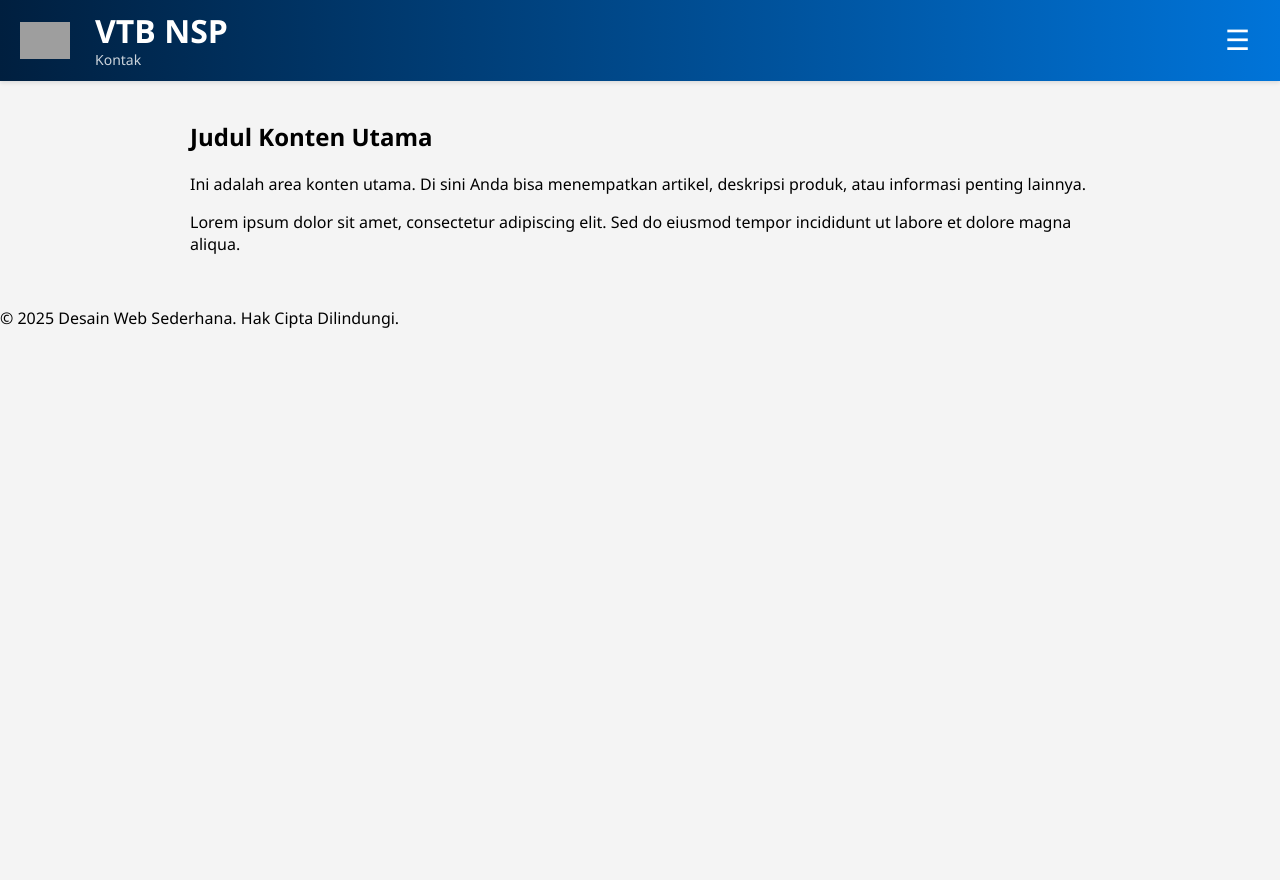
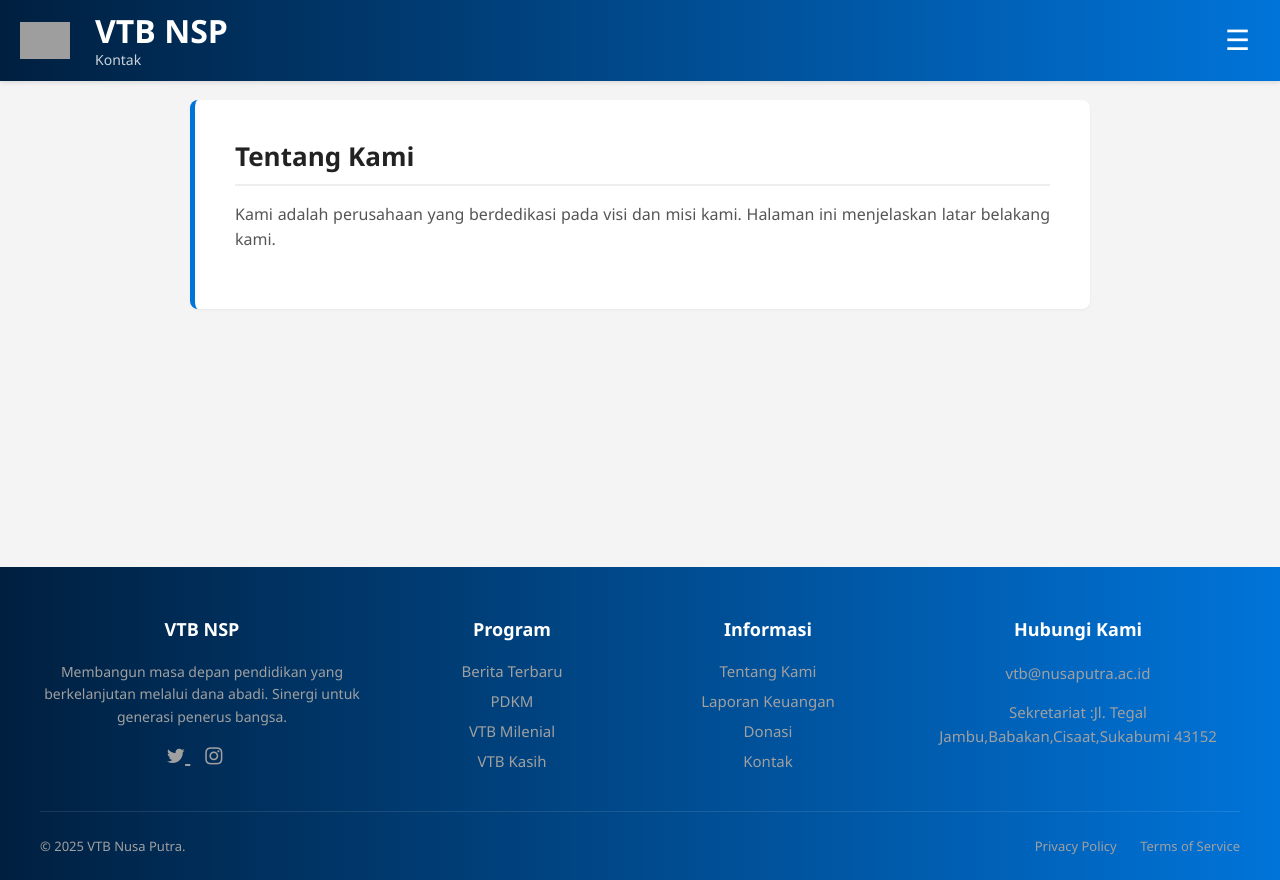
Before and after one commit to Sailerry17/VTB, a plain HTML site: page frontend/kontak.html in a window 1280 px wide. Before the commit the page ends 800 px from the top, so only its background shows below. Drawn offline with Linux system fonts and the light colour scheme; grey boxes are pictures that could not be loaded.

Commit message:
Update Device 2

```diff
--- /dev/null
+++ b/frontend/assets/css/footer.css
@@ -0,0 +1,124 @@
+/* ========================================================== */
+/* FOOTER MULTI-KOLOM (GAYA NPUFUND)     */
+/* ========================================================== */
+.footer {
+    background-color: #0b1527;
+    color: #f1f1f1;
+    padding: 50px 20px 20px;
+    margin-top: 30px;
+}
+
+.footer-container {
+    max-width: 1200px;
+    margin: 0 auto;
+}
+
+.footer-grid {
+    display: grid;
+    grid-template-columns: 1.5fr 1fr 1fr 1.5fr;
+    gap: 40px;
+    padding-bottom: 30px;
+    margin-bottom: 20px;
+    border-bottom: 1px solid rgba(255, 255, 255, 0.1);
+}
+
+.footer-title {
+    font-size: 18px;
+    font-weight: bold;
+    color: white;
+    margin-top: 0;
+    margin-bottom: 20px;
+}
+
+/* Kolom Info (Kolom 1) */
+.col-info .footer-desc {
+    font-size: 14px;
+    line-height: 1.6;
+    color: #a0a0a0;
+}
+
+.social-links a {
+    color: #a0a0a0;
+    font-size: 20px;
+    margin-right: 15px;
+    transition: color 0.3s;
+}
+
+.social-links a:hover {
+    color: #0074D9;
+}
+
+/* Kolom Link (Kolom 2 & 3) */
+.col-links ul {
+    list-style: none;
+    padding: 0;
+    margin: 0;
+}
+
+.col-links ul li {
+    margin-bottom: 10px;
+}
+
+.col-links ul li a {
+    color: #a0a0a0;
+    text-decoration: none;
+    font-size: 15px;
+    transition: color 0.3s;
+    display: block;
+}
+
+.col-links ul li a:hover {
+    color: white;
+}
+
+/* Kolom Kontak (Kolom 4) */
+.col-kontak p {
+    color: #a0a0a0;
+    font-size: 15px;
+    line-height: 1.6;
+}
+
+/* Baris Bawah (Copyright & Legal) */
+.footer-bottom {
+    display: flex;
+    justify-content: space-between;
+    align-items: center;
+    flex-wrap: wrap;
+    font-size: 13px;
+    color: #a0a0a0;
+}
+
+.footer-bottom .copyright {
+    margin: 5px 0;
+}
+
+.footer-legal a {
+    color: #a0a0a0;
+    text-decoration: none;
+    margin-left: 20px;
+    transition: color 0.3s;
+}
+
+.footer-legal a:hover {
+    color: white;
+}
+
+/* --- Media Queries untuk Responsif --- */
+@media (max-width: 900px) {
+    .footer-grid {
+        grid-template-columns: 1fr 1fr;
+    }
+}
+
+@media (max-width: 600px) {
+    .footer-grid {
+        grid-template-columns: 1fr;
+    }
+    .footer-bottom {
+        flex-direction: column;
+        text-align: center;
+    }
+    .footer-legal a {
+        margin: 5px 10px;
+    }
+}
--- a/frontend/assets/css/style.css
+++ b/frontend/assets/css/style.css
@@ -7,6 +7,12 @@ body {
     background-color: #f4f4f4;
     /* Memberi ruang yang cukup untuk header fixed (tinggi header + jarak ekstra, total 80px) */
     padding-top: 80px;
+
+    /* === PERUBAHAN STICKY FOOTER === */
+    min-height: 100vh; /* Memastikan body setinggi minimal viewport */
+    display: flex; /* Mengaktifkan Flexbox */
+    flex-direction: column; /* Mengatur item menumpuk secara vertikal */
+    /* =============================== */
 }
 
 /* ========================================================== */
@@ -128,6 +134,10 @@ main {
     /* Margin dan Padding-top sudah diatur oleh BODY, jadi di sini 0 */
 }
 
+.main-content {
+    flex: 1;   /* konten mendorong footer ke bawah */
+}
+
 /* Aturan dasar yang berlaku untuk SEMUA kolom konten */
 #beranda,
 #tentang,
--- /dev/null
+++ b/frontend/assets/js/footer.js
@@ -0,0 +1,33 @@
+document.addEventListener('DOMContentLoaded', function () {
+    // Fungsi untuk memuat konten footer dari file footer.html
+    function loadFooter() {
+        // PERHATIAN: Pastikan path ini benar relatif terhadap file HTML Anda
+        // Di sini diasumsikan file HTML dan folder 'includes' berada di level yang sama.
+        const footerPath = 'includes/footer.html';
+
+        fetch(footerPath)
+            .then(response => {
+                if (!response.ok) {
+                    throw new Error('Gagal memuat file footer. Status: ' + response.status);
+                }
+                return response.text();
+            })
+            .then(html => {
+                const footerPlaceholder = document.getElementById('footer-placeholder');
+                if (footerPlaceholder) {
+                    // Masukkan konten HTML footer ke placeholder
+                    footerPlaceholder.innerHTML = html;
+                }
+            })
+            .catch(error => {
+                console.error('Error memuat footer:', error);
+                const footerPlaceholder = document.getElementById('footer-placeholder');
+                if (footerPlaceholder) {
+                    footerPlaceholder.innerHTML = '<footer class="footer" style="background-color: red; color: white; padding: 15px;">Error: Gagal memuat footer. Lihat console untuk detail.</footer>';
+                }
+            });
+    }
+
+    // Panggil fungsi loadFooter saat halaman dimuat
+    loadFooter();
+});
--- /dev/null
+++ b/frontend/includes/footer.html
@@ -0,0 +1,56 @@
+<footer class="footer">
+    <div class="footer-container">
+        <div class="footer-grid">
+
+            <div class="col-info">
+                <h3 class="footer-title">VTB NSP</h3>
+                <p class="footer-desc">
+                    Membangun masa depan pendidikan yang berkelanjutan melalui dana abadi. Sinergi untuk generasi penerus bangsa.
+                </p>
+                <div class="social-links">
+                    <a href="#" aria-label="Twitter">
+                        <i class="fa fa-twitter"></i>
+                    </a>
+                    <a href="#" aria-label="Instagram">
+                        <i class="fa fa-instagram"></i>
+                    </a>
+                </div>
+            </div>
+
+            <div class="col-links">
+                <h3 class="footer-title">Program</h3>
+                <ul>
+                    <li><a href="berita.html">Berita Terbaru</a></li>
+                    <li><a href="#">PDKM</a></li>
+                    <li><a href="#">VTB Milenial</a></li>
+                    <li><a href="#">VTB Kasih</a></li>
+                </ul>
+            </div>
+
+            <div class="col-links">
+                <h3 class="footer-title">Informasi</h3>
+                <ul>
+                    <li><a href="about.html">Tentang Kami</a></li>
+                    <li><a href="#">Laporan Keuangan</a></li>
+                    <li><a href="donasi.html">Donasi</a></li>
+                    <li><a href="kontak.html">Kontak</a></li>
+                </ul>
+            </div>
+
+            <div class="col-kontak">
+                <h3 class="footer-title">Hubungi Kami</h3>
+                <p>vtb@nusaputra.ac.id</p>
+                <p>Sekretariat :Jl. Tegal Jambu,Babakan,Cisaat,Sukabumi 43152</p>
+            </div>
+
+        </div>
+
+        <div class="footer-bottom">
+            <p class="copyright">© 2025 VTB Nusa Putra.</p>
+            <div class="footer-legal">
+                <a href="#">Privacy Policy</a>
+                <a href="#">Terms of Service</a>
+            </div>
+        </div>
+    </div>
+</footer>
--- a/frontend/kontak.html
+++ b/frontend/kontak.html
@@ -4,12 +4,17 @@
 <head>
     <meta charset="UTF-8">
     <meta name="viewport" content="width=device-width, initial-scale=1.0">
-    <title>Web VTB</title>
+    <title>VTB NSP - Kontak</title>
+
     <link rel="stylesheet" href="assets/css/style.css">
+
+    <link rel="stylesheet" href="assets/css/footer.css">
+
+    <link rel="stylesheet" href="https://cdnjs.cloudflare.com/ajax/libs/font-awesome/4.7.0/css/font-awesome.min.css">
 </head>
 
 <body>
-
+    <div class="main-content">
         <header>
             <img src="assets/img/Logo-VTB.png" alt="Logo-VTB" class="header-logo">
             <div class="header-text">
@@ -26,36 +31,32 @@
             <ul>
                 <li><a href="index.html">Beranda</a></li>
                 <li><a href="berita.html">Berita</a></li>
+                <li><a href="galeri.html">Galeri</a></li>
+                <li><a href="donasi.html">Donasi</a></li>
                 <li><a href="about.html">Tentang Kami</a></li>
-            <li><a href="donasi.html">Donasi</a></li>
-            <li><a href="kontak.html">Kontak</a></li>
+                <li><a href="kontak.html" class="active">Kontak</a></li>
             </ul>
         </nav>
 
-    <div class="container">
-        <main class="main-content-setting">
-            <h2>Judul Konten Utama</h2>
-            <p>Ini adalah area konten utama. Di sini Anda bisa menempatkan artikel, deskripsi produk, atau informasi
-                penting lainnya.</p>
-            <p>Lorem ipsum dolor sit amet, consectetur adipiscing elit. Sed do eiusmod tempor incididunt ut labore et
-                dolore magna aliqua.</p>
+        <main>
+            <section id="tentang">
+                <h2 class="section-heading">Tentang Kami</h2>
+                <div class="section-content">
+                    <p>Kami adalah perusahaan yang berdedikasi pada visi dan misi kami. Halaman ini menjelaskan latar
+                        belakang
+                        kami.</p>
+                </div>
+            </section>
+
         </main>
 
-        <aside class="sidebar">
-            <h3>Sidebar</h3>
-            <ul>
-                <li>Item Sidebar 1</li>
-                <li>Item Sidebar 2</li>
-                <li>Item Sidebar 3</li>
-            </ul>
-        </aside>
     </div>
 
-    <footer>
-        <p>&copy; 2025 Desain Web Sederhana. Hak Cipta Dilindungi.</p>
-    </footer>
+    <div id="footer-placeholder"></div>
+    <script src="assets/js/script.js"></script>
 
-    <script src="assets/js/script.js"></script>
+    <script src="assets/js/footer.js"></script>
+
 </body>
 
 </html>
```
Also changed, not shown: frontend/berita.html (+12 -3 lines), frontend/donasi.html (+14 -5 lines), frontend/galeri.html (added, +66 -0 lines), frontend/index.html (+13 -5 lines). Lines whose indentation alone changed are shown as unchanged.
